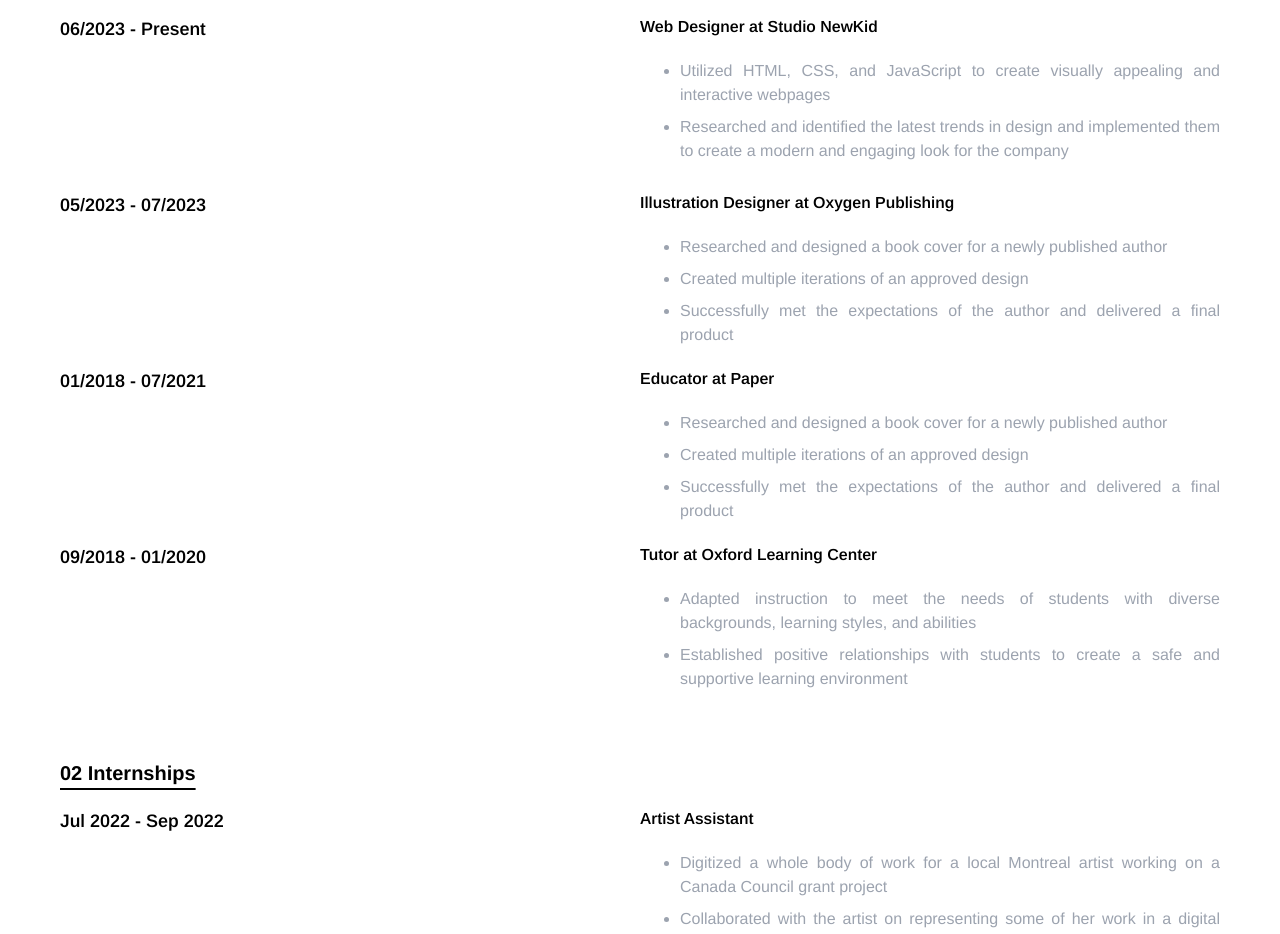
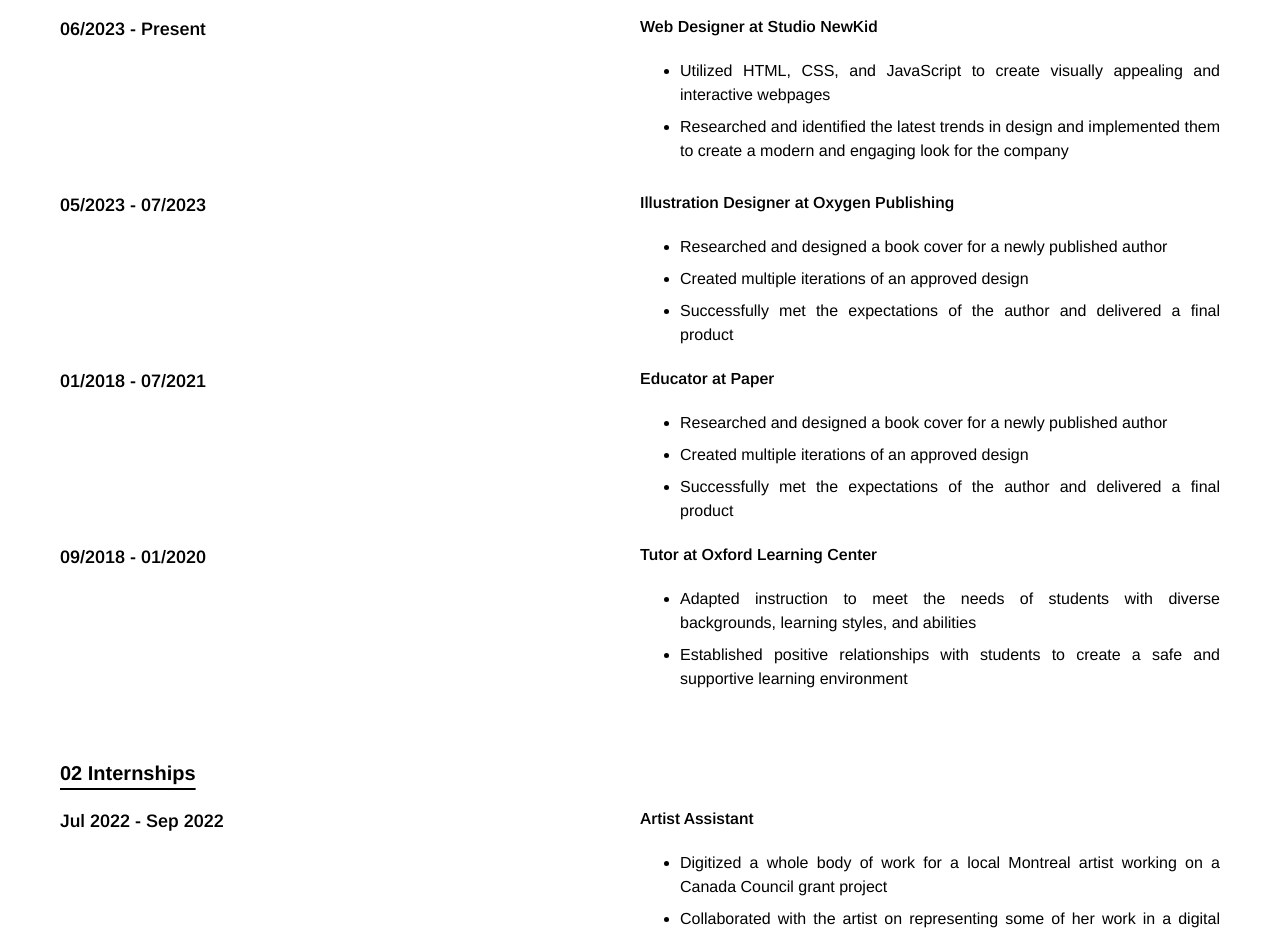
Before and after one commit to georgegausden/portfolio, a Next.js app: page /resume in a window 1280 px wide. Shown: the part 269-1203 px from the top of the page. Built offline with nearby package versions, Linux system fonts and the light colour scheme.

Commit message:
Update navbar and resume styles

```diff
--- a/app/components/navbar.tsx
+++ b/app/components/navbar.tsx
@@ -3,7 +3,7 @@ import Link from 'next/link'
 
 function Navbar() {
     return (
-        <nav className='w-full h-10 grid grid-cols-2 border-b border-black items-center my-5'>
+        <nav className='w-full h-10 grid grid-cols-2 border-b border-black items-center md:my-5'>
             <div className='flex ml-5'>
             <Link href="/" className='flex items-center justify-center hover:italic'>George Gausden</Link>
             </div>
--- a/app/globals.css
+++ b/app/globals.css
@@ -52,6 +52,7 @@
     @apply pt-10;
   }
 
+
 }
 
 :root {
--- a/app/resume/page.tsx
+++ b/app/resume/page.tsx
@@ -1,9 +1,29 @@
+
+'use client'
 import text from "../components/text";
 import Link from "next/link";
+import {motion} from "framer-motion";
+
+
+const MotionLi = ({ children }: { children: React.ReactNode }) => (
+  <motion.li
+    initial="hidden"
+    whileInView="visible"
+    transition={{ duration: 2 }}
+    variants={{
+      visible: { color: "black" },
+      hidden: { color: "gray"}
+    }}
+  >
+    {children}
+  </motion.li>
+);
+
+
 
 export default function Resume() {
   return (
-    <div className="text-justify px-10 normal-case">
+    <div className="text-justify md:px-10 normal-case">
       <h1 className="text-3xl align-middle mt-10"></h1>
 
       <div className="grid sm:grid-cols-1 md:grid-cols-2 mt-10">
@@ -19,7 +39,7 @@ export default function Resume() {
       </div>
 
 
-      <div className="flex mt-2">
+      <div className="flex md:mt-2">
         <h2>Email</h2>
         <Link
           href="mailto:george.philip.gausden@gmail.com"
@@ -33,14 +53,14 @@ export default function Resume() {
         <h3>01 Employment History</h3>
       </div>
 
-      <div className="grid sm:grid-cols-1 md:grid-cols-2 grid-rows-4 mt-5">
+      <div className="grid sm:grid-cols-1 md:grid-cols-2 md:grid-rows-4 mt-5">
         <h4>{`06/2023 - Present`}</h4>
         <div>
           <h5>Web Designer at Studio NewKid</h5>
           <ul>
-            <li>{`Utilized HTML, CSS, and JavaScript to create visually appealing and interactive webpages`}</li>
-            <li>{`Researched and identified the latest trends in design and implemented them to create a
-modern and engaging look for the company`}</li>
+            <MotionLi>{`Utilized HTML, CSS, and JavaScript to create visually appealing and interactive webpages`}</MotionLi>
+            <MotionLi>{`Researched and identified the latest trends in design and implemented them to create a
+modern and engaging look for the company`}</MotionLi>
           </ul>
         </div>
 
@@ -48,9 +68,9 @@ modern and engaging look for the company`}</li>
         <div>
           <h5>Illustration Designer at Oxygen Publishing</h5>
           <ul>
-            <li>{`Researched and designed a book cover for a newly published author`}</li>
-            <li>{`Created multiple iterations of an approved design`}</li>
-            <li>{`Successfully met the expectations of the author and delivered a final product`}</li>
+            <MotionLi>{`Researched and designed a book cover for a newly published author`}</MotionLi>
+            <MotionLi>{`Created multiple iterations of an approved design`}</MotionLi>
+            <MotionLi>{`Successfully met the expectations of the author and delivered a final product`}</MotionLi>
           </ul>
         </div>
 
@@ -58,9 +78,9 @@ modern and engaging look for the company`}</li>
         <div>
           <h5>Educator at Paper</h5>
           <ul>
-            <li>{`Researched and designed a book cover for a newly published author`}</li>
-            <li>{`Created multiple iterations of an approved design`}</li>
-            <li>{`Successfully met the expectations of the author and delivered a final product`}</li>
+            <MotionLi>{`Researched and designed a book cover for a newly published author`}</MotionLi>
+            <MotionLi>{`Created multiple iterations of an approved design`}</MotionLi>
+            <MotionLi>{`Successfully met the expectations of the author and delivered a final product`}</MotionLi>
           </ul>
         </div>
 
@@ -68,8 +88,8 @@ modern and engaging look for the company`}</li>
         <div>
           <h5>Tutor at Oxford Learning Center</h5>
           <ul>
-            <li>{`Adapted instruction to meet the needs of students with diverse backgrounds, learning styles, and abilities`}</li>
-            <li>{`Established positive relationships with students to create a safe and supportive learning environment`}</li>
+            <MotionLi>{`Adapted instruction to meet the needs of students with diverse backgrounds, learning styles, and abilities`}</MotionLi>
+            <MotionLi>{`Established positive relationships with students to create a safe and supportive learning environment`}</MotionLi>
           </ul>
         </div>
       </div>
@@ -83,10 +103,10 @@ modern and engaging look for the company`}</li>
         <div>
           <h5>Artist Assistant</h5>
           <ul>
-            <li>{`Digitized a whole body of work for a local Montreal artist working on a Canada Council
-            grant project`}</li>
-            <li>{`Collaborated with the artist on representing some of her work in a digital space using 3D
-            mapping software`}</li>
+            <MotionLi>{`Digitized a whole body of work for a local Montreal artist working on a Canada Council
+            grant project`}</MotionLi>
+            <MotionLi>{`Collaborated with the artist on representing some of her work in a digital space using 3D
+            mapping software`}</MotionLi>
           </ul>
         </div>
       </div>
```
